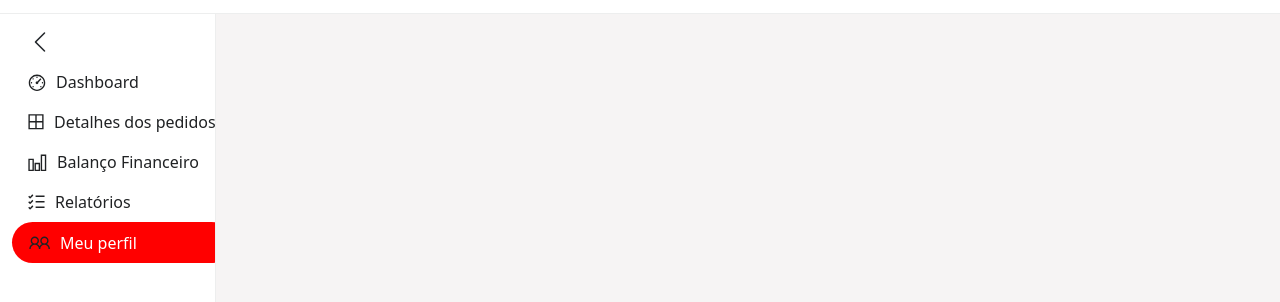
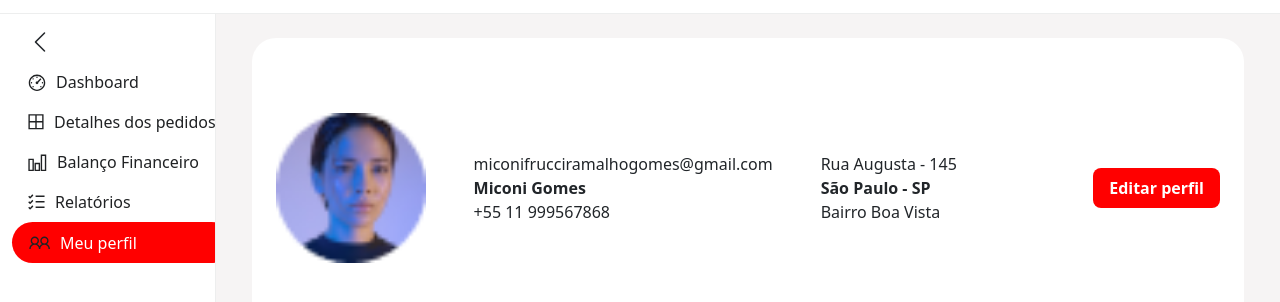
Before and after one commit to VitorMiconi/ifood, a plain HTML site: page profile.html in a window 1280 px wide. Shown: the part 62-364 px from the top of the page. Drawn offline with nearby package versions, Linux system fonts and the light colour scheme.

Commit message:
perfil pronto

```diff
--- a/profile.html
+++ b/profile.html
@@ -70,6 +70,25 @@
 
       <div id="content" class="p-4">
         <div class="container">
+            <div class="container profile-container d-flex justify-content-between
+            align-items-center p-4">
+                <div class="profile d-flex align-items-center gap-5">
+                    <img class="profile-image" src="src/img/user.png" alt="">
+                    <div>
+                        <p>miconifrucciramalhogomes@gmail.com</p>
+                        <strong>Miconi Gomes</strong>
+                        <p>+55 11 999567868</p>
+                    </div>
+                    <div>
+                        <p>Rua Augusta - 145</p>
+                        <strong>São Paulo - SP</strong>
+                        <p>Bairro Boa Vista</p>
+                    </div>
+                </div>
+                <div>
+                    <button class="edit-profile-btn">Editar perfil</button>
+                </div>
+            </div>
         </div>
       </div>
     </div>
--- a/styles.css
+++ b/styles.css
@@ -226,3 +226,33 @@ p {
   width: 1px;
   opacity: 0.4;
 }
+
+.profile-container {
+  width: 100%;
+  background-color: white;
+  border-radius: 24px;
+  height: 300px;
+}
+
+.profile-image {
+  height: 150px;
+}
+
+.edit-profile-btn {
+  border: none;
+  background-color: rgb(255, 0, 0);
+  padding: 8px 16px;
+  color: white;
+  border-radius: 8px;
+  font-weight: 600;
+  transition: 0.8s ease;
+}
+
+.edit-profile-btn:hover {
+  background-color: rgb(184, 0, 0);
+  transition: 0.8s;
+}
+
+.edit-profile-btn:focus {
+  outline: none;
+}
```
Also changed, not shown: index.html (+2 -0 lines).
